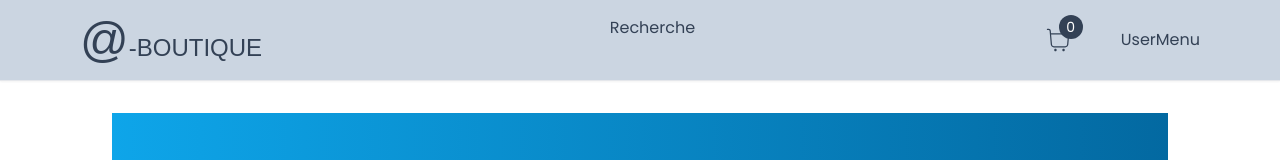
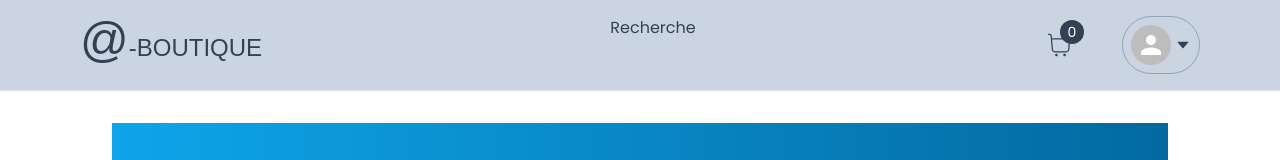
Before and after one commit to NajibACHCHAQ/EShop, a Next.js app: page / in a window 1280 px wide. Shown: the top 160 px of the page. Built offline with nearby package versions, Linux system fonts and the light colour scheme; a web font is replaced by a local one.

Commit message:
implementation toggle user navbar

```diff
--- /dev/null
+++ b/app/components/navbar/MenuItem.tsx
@@ -0,0 +1,12 @@
+import React from 'react'
+
+interface MenuItemProps{
+    children: React.ReactNode;
+    onClick: ()=> void
+}
+
+export const MenuItem:React.FC<MenuItemProps> = ({children, onClick}) => {
+  return (
+    <div onClick={onClick} className='px-4 py-3 hover:bg-neutral-100 transition'>{children}</div>
+  )
+}
--- a/app/components/navbar/Navbar.tsx
+++ b/app/components/navbar/Navbar.tsx
@@ -3,6 +3,7 @@ import { Container } from '../Container'
 import Link from 'next/link'
 import {Redressed} from "next/font/google";
 import { CartCount } from './CartCount';
+import { UserMenu } from './UserMenu';
 
 const redressed = Redressed({subsets:['latin'],weight:['400']})
 export const Navbar = () => {
@@ -25,7 +26,7 @@ export const Navbar = () => {
             gap-8
             md:gap-12'>
               <CartCount/>
-              <div>UserMenu</div>
+              <UserMenu/>
             </div>
           </div>
         </Container>
--- /dev/null
+++ b/app/components/navbar/UserMenu.tsx
@@ -0,0 +1,47 @@
+'use client'
+
+import { Avatar } from '@mui/material'
+import Link from 'next/link'
+import React, { useCallback, useState } from 'react'
+import {  AiFillCaretDown } from 'react-icons/ai'
+import { MenuItem } from './MenuItem'
+import { signOut } from 'next-auth/react'
+
+export const UserMenu = () => {
+    const [isOpen, setIsOpen] = useState(false)
+    const toggleOpen = useCallback(() => {
+        setIsOpen((prev) => !prev);
+    },[setIsOpen])
+  return (
+    <>
+        <div className='relative z-30'>
+            <div onClick={toggleOpen} className='p-2 border-[1px] border-slate-400 flex flex-row items-center gap-1 rounded-full cursor-pointer hover:shadow-md transition text-slate-700' >
+                <Avatar />
+                <AiFillCaretDown />
+            </div>
+            {isOpen && (
+                <div className='absolute rounded-md shadow-md w-[170px] bg-white overflow-hidden right-0 top-12 text-sm flex flex-col cursor-pointer'>
+                    <div>
+                        <Link href='/orders'>
+                            <MenuItem onClick={toggleOpen}>Vos commandes</MenuItem>
+                        </Link>
+                        <Link href='/admin'>
+                            <MenuItem onClick={toggleOpen}>Tableau de bord</MenuItem>
+                        </Link>
+                        <MenuItem onClick={()=>{toggleOpen(); signOut()}}>Deconnection</MenuItem>
+                    </div>
+                    <div>
+                        <Link href='/login'>
+                            <MenuItem onClick={toggleOpen}>Connection</MenuItem>
+                        </Link>
+                        <Link href='/register'>
+                            <MenuItem onClick={toggleOpen}>Créer un compte</MenuItem>
+                        </Link>
+                    </div>
+                </div>
+            )}
+        </div>
+
+    </>
+  )
+}
```
